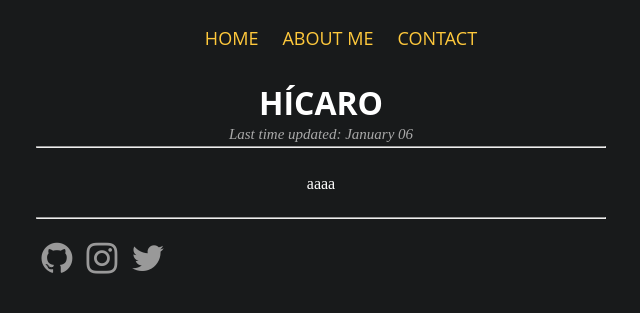
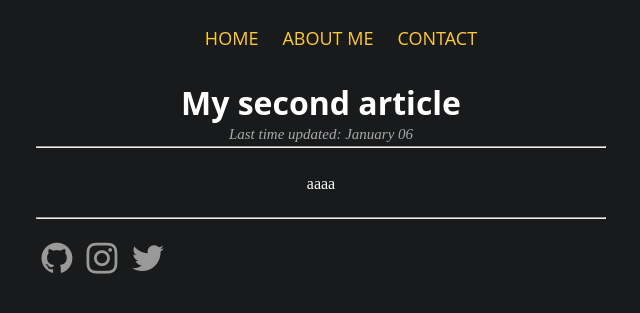
Before and after one commit to HicaroD/portfolio-website, a Django app: page /article/4 in a window 1280 px wide. Shown: the top 313 px of the page, without its empty margins (319-959 px from the left). Run offline with Django 4.2, Linux system fonts and the light colour scheme; data comes from the database, SQL or seed files in the repository; some libraries are stand-ins or nearby versions.

Commit message:
Changing indentation of unordered list

```diff
--- a/portfolio/templates/portfolio/base.html
+++ b/portfolio/templates/portfolio/base.html
@@ -13,14 +13,14 @@
 
     <body>
         <header class="navbar">
-            <ul>
-                <li><a href="{% url 'index' %}">HOME</a></li>
-                <li><a href="{% url 'about_me' %}">ABOUT ME</a></li>
-                <li><a href="{% url 'contact' %}">CONTACT</a></li>
-            </ul>
+        <ul>
+            <li><a href="{% url 'index' %}">HOME</a></li>
+            <li><a href="{% url 'about_me' %}">ABOUT ME</a></li>
+            <li><a href="{% url 'contact' %}">CONTACT</a></li>
+        </ul>
 
         <div class=intro>
-            <h1> HÍCARO </h2>
+            <h1> {% block secondary_title %} HÍCARO {% endblock secondary_title %} </h1>
         </div>
 
         <hr>
```
